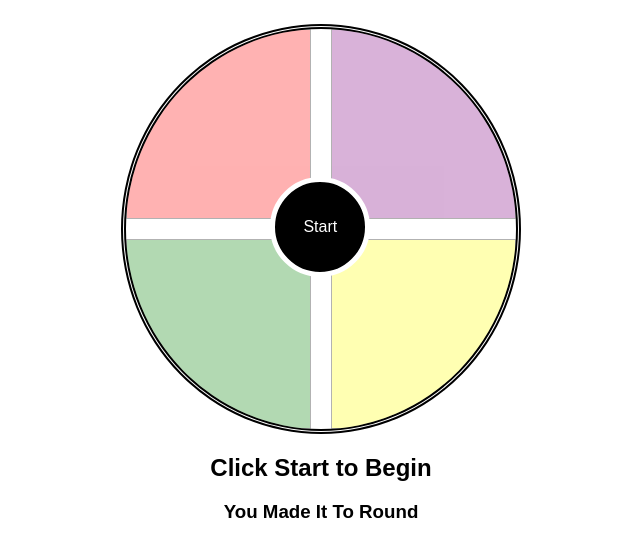
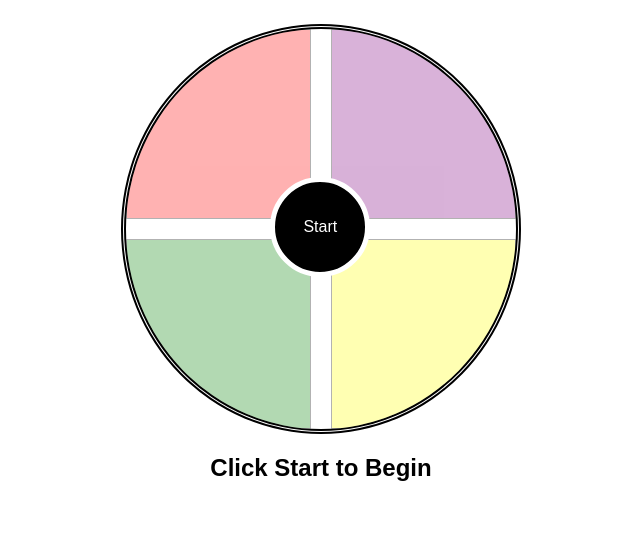
Before and after one commit to rmart78/Simple-Simon, a plain HTML site: page public/simplesimon.html in a window 1280 px wide. Shown: the part 89-646 px from the top of the page, without its empty margins (319-959 px from the left). Drawn offline with nearby package versions, Linux system fonts and the light colour scheme.

Commit message:
"upcoded code to hide the "You Made it to Round XX field"

```diff
--- a/public/simplesimon.html
+++ b/public/simplesimon.html
@@ -40,7 +40,7 @@
 	<!-- <button id="test_button">Test</button> -->
 	<h2 id="instructions" class="starter">Click Start to Begin</h2>
 	<h1 id="game_over" class="invisible"><span id="g">G</span><span id="a">A</span><span id="m">M</span><span id="e">E </span><span id="o">O</span><span id="v">V</span><span id="ee">E</span><span id="r">R</span></h1>
-	<h3 id="finalRoundDisplay">You Made It To Round <span id="finalRound"></span></h3>
+	<h3 id="finalRoundDisplay" class="invisible">You Made It To Round <span id="finalRound"></span></h3>
 	<div id="start_over_container">
 	<button id="start_over" class="invisible1">Start Over</button>
 	</div>
```
